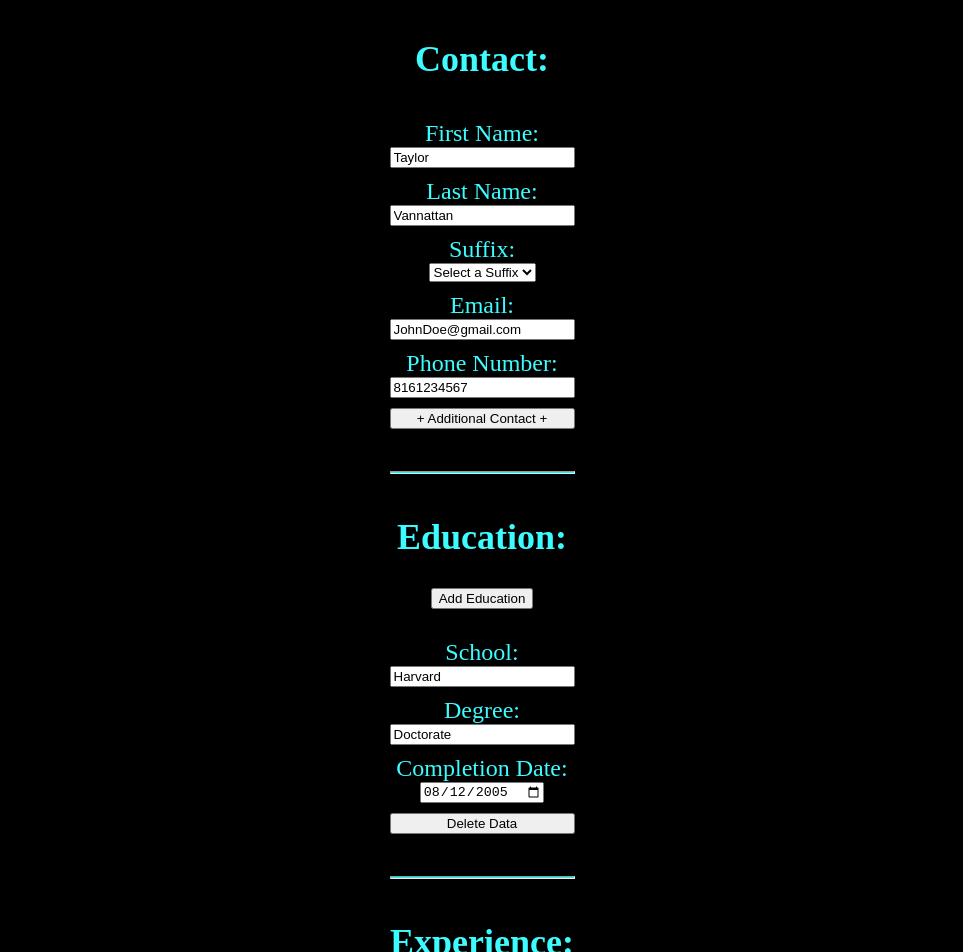
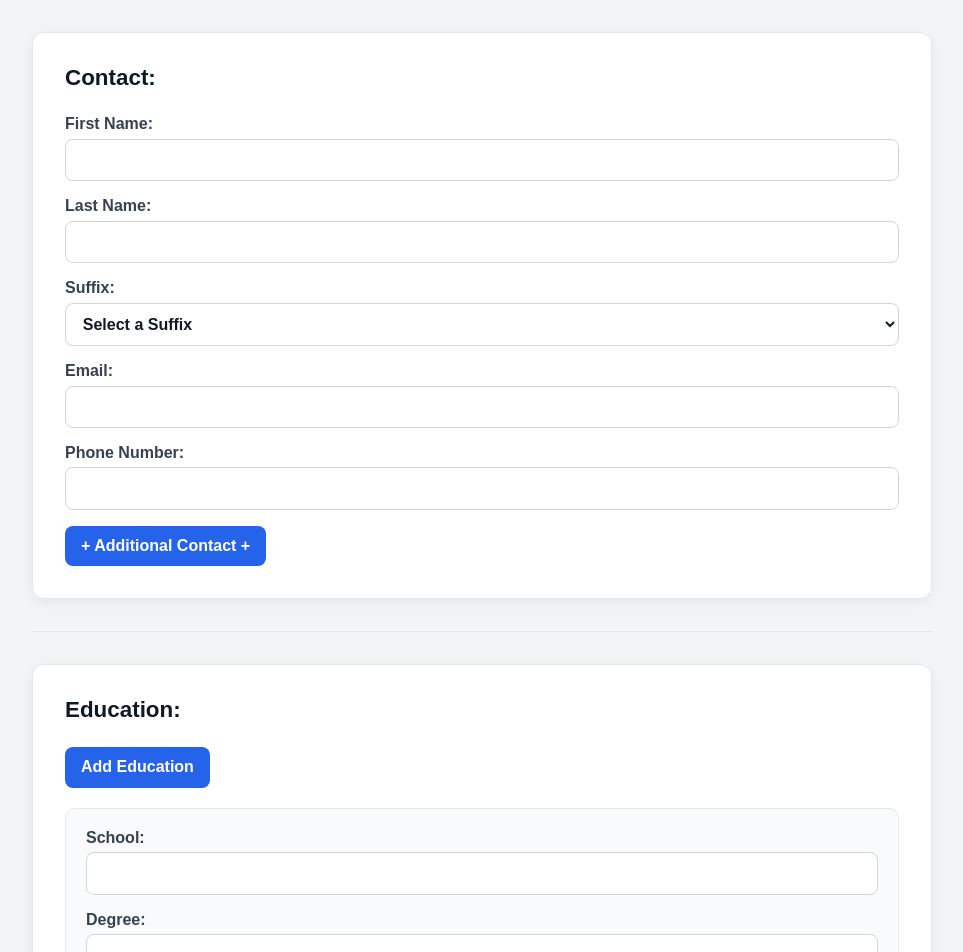
Before and after one commit to ThatBaldDude4/CV-Application, a React (Vite) app: page / in a window 1280 px wide. Shown: the top 952 px of the page, without its empty margins (158-1121 px from the left). Built offline with nearby package versions, Linux system fonts and the light colour scheme.

Commit message:
add final styles and remove old data

```diff
--- a/src/App.css
+++ b/src/App.css
@@ -1,86 +1,302 @@
-body {
-    background-color: black;
-    color: rgb(60, 252, 255);
-    display: flex;
-    flex-direction: column;
-    align-items: center;
+* {
+  box-sizing: border-box;
 }
 
-div {
-    font-size: 1.5rem;
+body {
+  margin: 0;
+  font-family: Arial, Helvetica, sans-serif;
+  background-color: #f3f4f6;
+  color: #111827;
 }
 
-.contact-list, .education-list, .experience-list {
-    display: flex;
-    flex-direction: column;
-    gap: 10px;
+button,
+input,
+select,
+textarea {
+  font: inherit;
 }
 
-.contact-container,
-.education-container,
-.experience-container {
-    display: flex;
-    flex-direction: column;
-    align-items: center;
-}
-
-h2 {
-    text-align: center;
-}
-
-label {
-    display: flex;
-    flex-direction: column;
-    align-items: center;
+button {
+  cursor: pointer;
 }
 
 
-button {
-    max-width: 200px;
-    margin-bottom: 30px;
+.contact-list,
+.education-container,
+.experience-container {
+  width: min(900px, calc(100% - 2rem));
+  margin: 2rem auto;
+  padding: 2rem;
+  background-color: white;
+  border: 1px solid #e5e7eb;
+  border-radius: 12px;
+  box-shadow: 0 4px 14px rgba(0, 0, 0, 0.06);
+}
+
+.contact-list h2,
+.education-container h2,
+.experience-container h2 {
+  margin: 0 0 1.5rem;
+  font-size: 1.4rem;
+  color: #111827;
+}
+
+.contact-list label,
+.education-list label,
+.experience-list label {
+  display: flex;
+  flex-direction: column;
+  gap: 0.35rem;
+  margin-bottom: 1rem;
+  font-weight: 600;
+  color: #374151;
+}
+
+input,
+select,
+textarea {
+  width: 100%;
+  padding: 0.7rem 0.8rem;
+  border: 1px solid #d1d5db;
+  border-radius: 8px;
+  background-color: white;
+  color: #111827;
+}
+
+input:focus,
+select:focus,
+textarea:focus {
+  outline: none;
+  border-color: #2563eb;
+  box-shadow: 0 0 0 3px rgba(37, 99, 235, 0.15);
+}
+
+textarea {
+  min-height: 120px;
+  resize: vertical;
+  line-height: 1.4;
+}
+
+.education-section,
+.experience-section {
+  display: flex;
+  flex-direction: column;
+  gap: 1.25rem;
+}
+
+.education-list,
+.experience-list {
+  padding: 1.25rem;
+  border: 1px solid #e5e7eb;
+  border-radius: 10px;
+  background-color: #f9fafb;
+}
+
+.contact-list button,
+.education-container > button,
+.experience-container > button,
+.education-list button,
+.experience-list button,
+.toggle-view-button button {
+  padding: 0.7rem 1rem;
+  border: none;
+  border-radius: 8px;
+  background-color: #2563eb;
+  color: white;
+  font-weight: 700;
+}
+
+.contact-list button:hover,
+.education-container > button:hover,
+.experience-container > button:hover,
+.toggle-view-button button:hover {
+  background-color: #1d4ed8;
+}
+
+.education-list button,
+.experience-list button {
+  align-self: flex-start;
+  background-color: #dc2626;
+}
+
+.education-list button:hover,
+.experience-list button:hover {
+  background-color: #b91c1c;
+}
+
+.education-container > button,
+.experience-container > button {
+  margin-bottom: 1.25rem;
 }
 
 hr {
-    min-height: 1px;
-    background-color: aqua;
-    min-width: 20%;
+  width: min(900px, calc(100% - 2rem));
+  margin: 0 auto;
+  border: none;
+  border-top: 1px solid #e5e7eb;
+}
+
+.toggle-view-button {
+  width: min(900px, calc(100% - 2rem));
+  margin: 2rem auto;
+  display: flex;
+  justify-content: center;
+}
+
+.toggle-view-button button {
+  min-width: 180px;
+  font-size: 1rem;
 }
 
 .form-container {
-    width: 8.5in;
-    height: 11in;
-    border: 2px solid red;
-    display: flex;
-    flex-direction: column;
+  width: 8.5in;
+  min-height: 11in;
+  margin: 2rem auto;
+  padding: 0.75in;
+  background-color: white;
+  color: #111827;
+  box-shadow: 0 4px 18px rgba(0, 0, 0, 0.12);
 }
 
-.contact-form-container,
-.education-form-container,
-.experience-form-container {
-    display: flex;
-    flex-direction: column;
-    align-items: center;
-    min-width: 100%;
-    justify-content: center;
+.form-container h1 {
+  margin: 0 0 0.5rem;
+  text-align: center;
+  font-size: 2rem;
+  font-weight: 700;
+  letter-spacing: 0.04em;
+  text-transform: uppercase;
+}
+
+.form-container h2 {
+  margin: 1.5rem 0 0.75rem;
+  padding-bottom: 0.25rem;
+  border-bottom: 2px solid #111827;
+  font-size: 0.95rem;
+  letter-spacing: 0.12em;
+  text-transform: uppercase;
 }
 
 .contact-form-data-container {
-    display: flex;
+  display: flex;
+  justify-content: center;
+  align-items: center;
+  flex-wrap: wrap;
+  gap: 0.4rem;
+  font-size: 0.9rem;
+  color: #374151;
+}
+
+.divider-line {
+  width: 1px;
+  height: 0.9rem;
+  background-color: #9ca3af;
 }
 
 .education-form-data-container,
 .experience-form-data-container {
-    min-width: 100%;
-    display: flex;
-    flex-direction: column;
-    align-items: flex-start;
-    gap: 15px;
-    padding-left: 50px;
+  display: flex;
+  flex-direction: column;
+  gap: 1rem;
 }
 
-.divider-line {
-    min-width: 2px;
-    min-height: 100%;
-    background-color: aqua;
-    margin: 0 10px;
+.education-form-data-container > div,
+.experience-form-data-container > div {
+  display: grid;
+  gap: 0.25rem;
 }
+
+.education-form-data-container > div {
+  grid-template-columns: 1fr auto;
+}
+
+.education-form-data-container > div > div:first-child {
+  font-weight: 700;
+}
+
+.education-form-data-container > div > div:nth-child(2) {
+  color: #374151;
+}
+
+.education-form-data-container > div > div:nth-child(3) {
+  grid-row: 1;
+  grid-column: 2;
+  color: #4b5563;
+  font-size: 0.9rem;
+}
+
+.experience-form-data-container > div {
+  grid-template-columns: 1fr auto;
+}
+
+.experience-form-data-container > div > div:first-child {
+  font-weight: 700;
+}
+
+.experience-form-data-container > div > div:nth-child(2) {
+  color: #374151;
+}
+
+.experience-form-data-container > div > div:nth-child(3),
+.experience-form-data-container > div > div:nth-child(4) {
+  grid-column: 2;
+  color: #4b5563;
+  font-size: 0.9rem;
+  text-align: right;
+}
+
+.experience-form-data-container > div > div:nth-child(3)::after {
+  content: " -";
+}
+
+.experience-form-data-container > div > div:nth-child(5) {
+  grid-column: 1 / -1;
+  margin-top: 0.25rem;
+  line-height: 1.45;
+  color: #374151;
+}
+
+
+@media (max-width: 900px) {
+  .form-container {
+    width: min(100%, 8.5in);
+    min-height: auto;
+    margin: 0;
+    padding: 1.5rem;
+    box-shadow: none;
+  }
+
+  .education-form-data-container > div,
+  .experience-form-data-container > div {
+    grid-template-columns: 1fr;
+  }
+
+  .education-form-data-container > div > div:nth-child(3),
+  .experience-form-data-container > div > div:nth-child(3),
+  .experience-form-data-container > div > div:nth-child(4) {
+    grid-column: 1;
+    grid-row: auto;
+    text-align: left;
+  }
+}
+
+@media print {
+  body {
+    background-color: white;
+  }
+
+  .contact-list,
+  .education-container,
+  .experience-container,
+  .toggle-view-button,
+  hr {
+    display: none;
+  }
+
+  .form-container {
+    width: 8.5in;
+    min-height: 11in;
+    margin: 0;
+    padding: 0.75in;
+    box-shadow: none;
+  }
+}
--- a/src/App.jsx
+++ b/src/App.jsx
@@ -1,5 +1,5 @@
 import { useState } from 'react';
-import { initialFormData2 } from './initialFormData';
+import { initialFormData } from './initialFormData';
 import validateForm from './ValidateForm';
 import Contact from './Contact';
 import Education from './Education';
@@ -11,7 +11,7 @@ import './App.css';
 
 
 function App() {
-  const [formData, setFormData] = useState(initialFormData2);
+  const [formData, setFormData] = useState(initialFormData);
   const isSubmitted = formData.submitted;
   const formButtonText = isSubmitted ? "EDIT" : "SUBMIT";
   const isValid = validateForm(formData).length === 0;
--- a/src/initialFormData.js
+++ b/src/initialFormData.js
@@ -28,36 +28,3 @@ export const initialFormData = {
     }
   ]
 };
-
-const filledIntialData = {
-  submitted: false,
-  contact: {
-    firstName: "Taylor",
-    lastName: "Vannattan",
-    suffix: "",
-    email: "JohnDoe@gmail.com",
-    phone: "8161234567",
-    linkedin: "",
-    github: ""
-  },
-  education: [
-    {
-      id: crypto.randomUUID(),
-      school: "Harvard",
-      degree: "Doctorate",
-      completionDate: "2005-08-12",
-    }
-  ],
-  experience: [
-    {
-      id: crypto.randomUUID(),
-      title: "Mechanic",
-      company: "MJ Avaition",
-      startDate: "2008-12-08",
-      endDate: "2010-10-02",
-      skills: "Loads of skills, like tons, i did this, did that, did it all really"
-    }
-  ]
-}
-
-export { filledIntialData as initialFormData2 };
```
